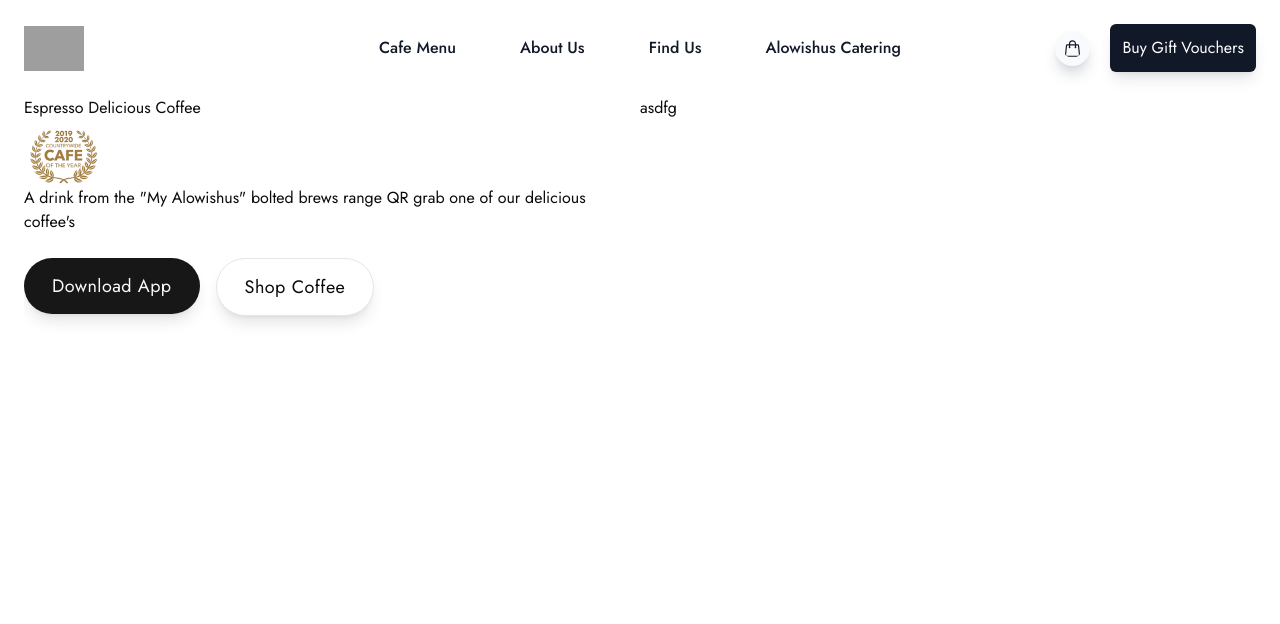
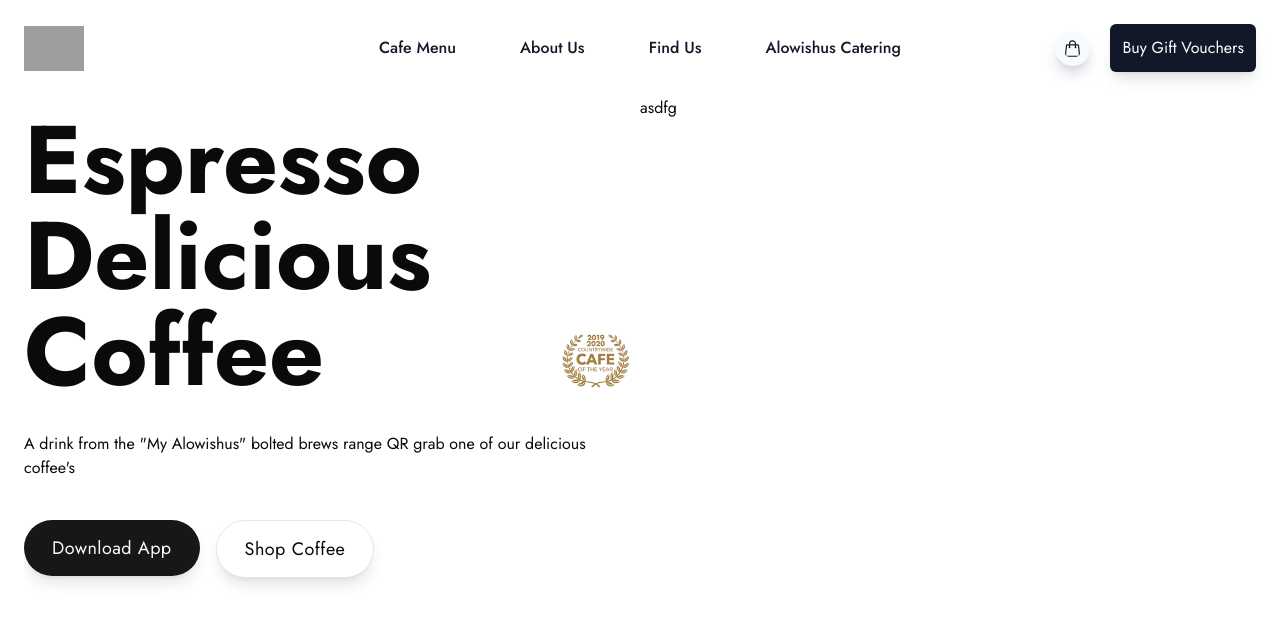
Before and after one commit to shahriar2880/coffee-shop, a Next.js app: page / in a window 1280 px wide. Shown: the top 624 px of the page. Built offline with nearby package versions, Linux system fonts and the light colour scheme; grey boxes are pictures that could not be loaded.

Commit message:
complete image cafe

```diff
--- a/app/components/Banner.jsx
+++ b/app/components/Banner.jsx
@@ -33,9 +33,10 @@
         <SwiperSlide>
             <div className="container">
                 <div className="grid grid-cols-2">
-                    <div className="">
-                        <h1>Espresso Delicious Coffee <Image height={80} width={80} alt="cafe" src="/images/cafe.png"/> </h1>
-                        <p>A drink from the "My Alowishus" bolted brews range QR grab one of our delicious coffee's</p>
+                    <div className=" relative">
+                        <h1 className="text-8xl font-bold py-4">Espresso Delicious Coffee {""}</h1>
+                        <div className="absolute top-56 mt-1 right-1"><Image height={80} width={80} alt="cafe" src="/images/cafe.png"/> </div>
+                        <p className="py-4">A drink from the "My Alowishus" bolted brews range QR grab one of our delicious coffee's</p>
                         <div className=" flex gap-4 py-6">
                             <Button className='p-7 rounded-full shadow-lg hover:scale-105 transition-all text-lg font-normal tracking-wide'>Download App </Button>
                             <Button className='p-7 rounded-full shadow-lg hover:scale-105 transition-all text-lg font-normal tracking-wide' variant="outline">Shop Coffee </Button>
```
